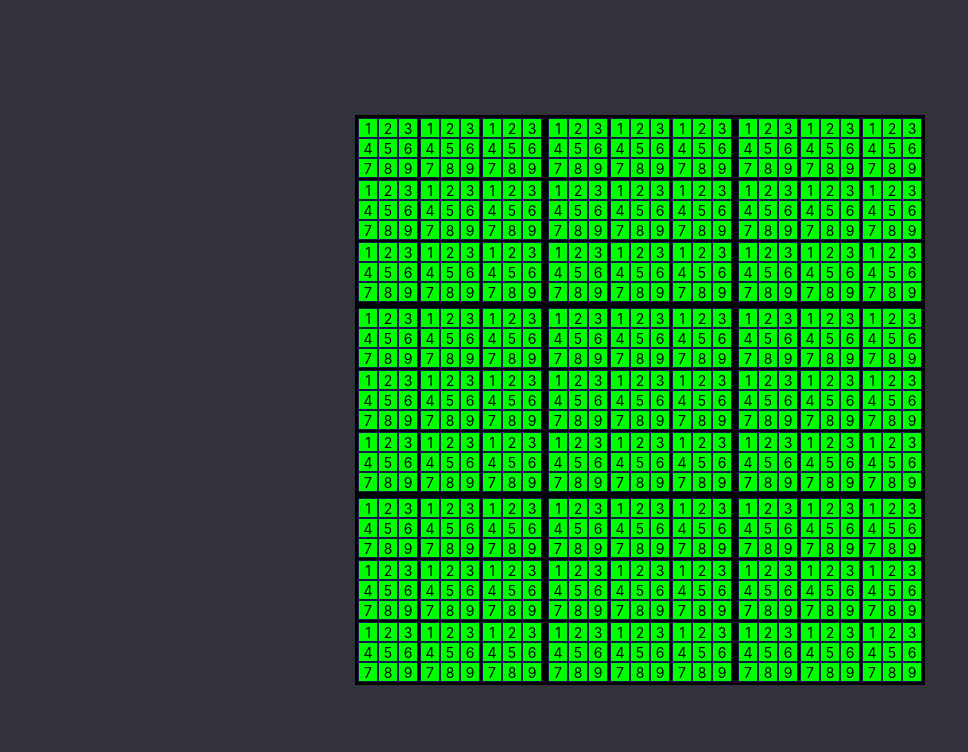
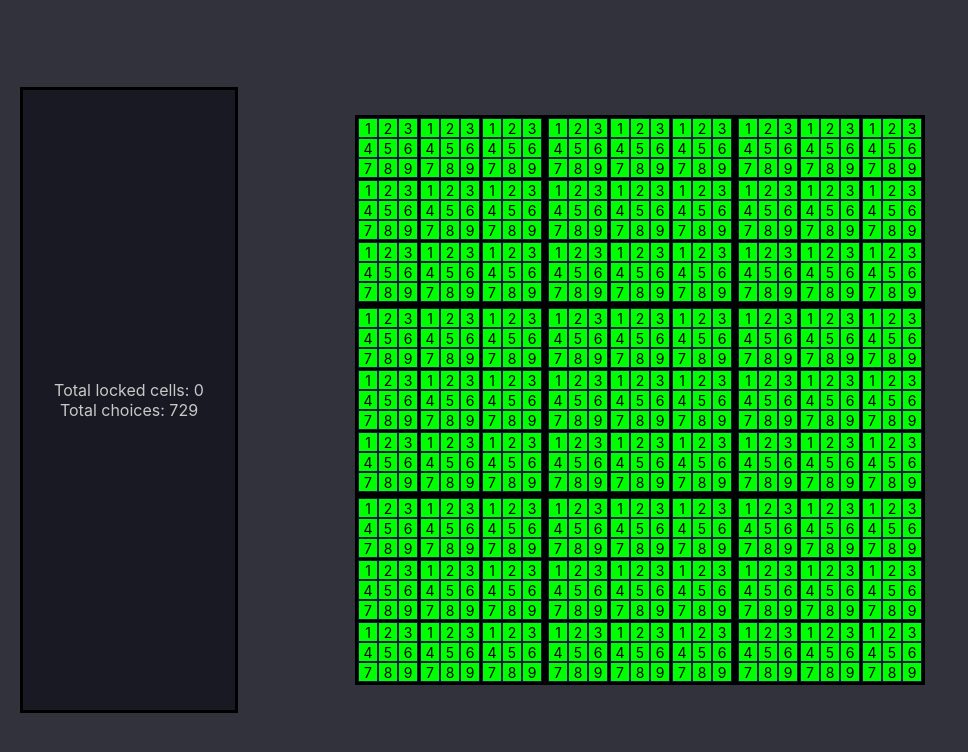
Before and after one commit to peoplestealusernames/sudoku-wave-collapse, a React (Create React App) app: page / in a window 1280 px wide. Shown: the top 752 px of the page, without its empty margins (0-968 px from the left). Built offline with nearby package versions, Linux system fonts and the light colour scheme.

Commit message:
Added LeftPanel aka info Panel LeftPanel: Shows locked cells and choices left

```diff
--- a/src/App.css
+++ b/src/App.css
@@ -7,6 +7,25 @@
   align-content: center;
   align-items: center;
   background-color: rgb(50, 50, 60);
+}
+
+.LeftPanel {
+  display: flex;
+  color: rgb(200, 200, 200);
+  flex-direction: column;
+  text-align: center;
+  position: absolute;
+  left: 0px;
+  margin: 20px;
+  min-width: 15vw;
+  padding: 10px;
+  display: flex;
+  min-height: 75vh;
+  justify-content: center;
+  align-content: center;
+  align-items: center;
+  background-color: rgb(25, 25, 35);
+  border: 3px solid black;
 }
 
 .Cell {
--- a/src/App.tsx
+++ b/src/App.tsx
@@ -1,5 +1,6 @@
 import React, { useState } from 'react';
 import './App.css';
+import { LeftPanel } from './LeftPanel';
 
 type sudokuN = 0 | 1 | 2 | 3 | 4 | 5 | 6 | 7 | 8 | 9
 
@@ -78,6 +79,7 @@ function App() {
 
   return (
     <div className="App">
+      <LeftPanel Table={Table} />
       <div id="board" style={{ display: "table" }}>
         {Table.map((row, rowi) =>
           <div
--- /dev/null
+++ b/src/LeftPanel.tsx
@@ -0,0 +1,37 @@
+import { useState, useEffect } from "react"
+
+
+
+export function LeftPanel(props: {
+    Table: boolean[][][]
+}) {
+    const [locked, setlocked] = useState<number>(0)
+    const [remaining, setremaining] = useState<number>(0)
+
+    useEffect(() => {
+        let total = 0
+        let newLocked = 0
+        console.log("A");
+
+        props.Table.forEach(row =>
+            row.forEach((e) => {
+                const l = e.filter((e) => e).length
+                total += l
+                if (l === 1)
+                    newLocked += 1
+            })
+        );
+
+        setlocked(newLocked)
+        setremaining(total - newLocked)
+    }, [props.Table])
+
+    return <div id="left panel" className="LeftPanel">
+        <span>
+            Total locked cells: {locked}
+        </span>
+        <span>
+            Total choices: {remaining}
+        </span>
+    </div>
+}
```
